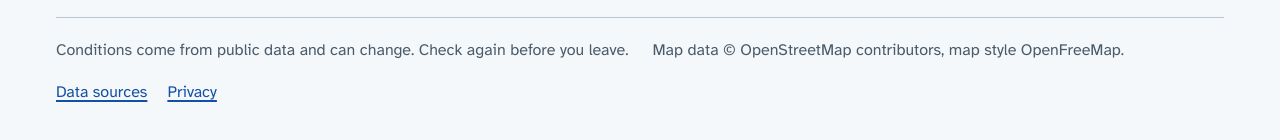
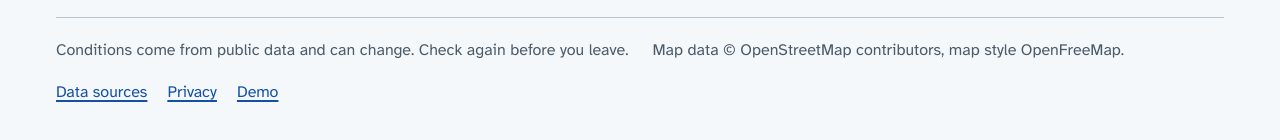
Before and after one commit to tatsatshah05/NatHacks2026, a Next.js app in the folder web/: page / in a window 1280 px wide. Shown: the part 770-910 px from the top of the page. Built offline with nearby package versions, Linux system fonts and the light colour scheme; no server answers.

Commit message:
OP-410: Link the demo page from the footer
The judge QR page (/demo, OP-411) merges separately; the footer's page list
points at it beside Data sources and Privacy.

```diff
--- a/web/src/components/ui/site-footer.tsx
+++ b/web/src/components/ui/site-footer.tsx
@@ -12,6 +12,7 @@ export default function SiteFooter({ children }: Props) {
       <nav className={styles.links} aria-label="About OpenPath">
         <Link href="/sources">Data sources</Link>
         <Link href="/privacy">Privacy</Link>
+        <Link href="/demo">Demo</Link>
       </nav>
     </footer>
   );
```
